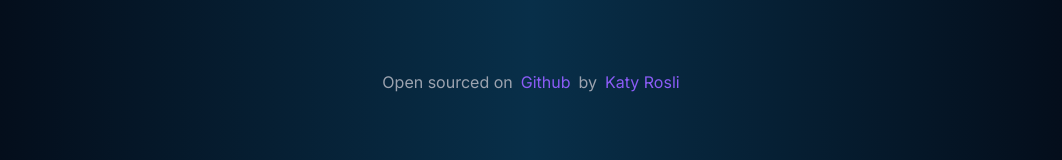
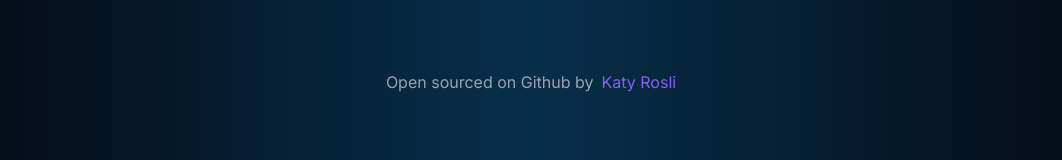
Before and after one commit to KatyRosli/AI-note-taking-assistant, a Next.js app: page / in a window 1280 px wide. Shown: the part 540-700 px from the top of the page, without its empty margins (109-1171 px from the left). Built offline with nearby package versions, Linux system fonts and the light colour scheme; no server answers.

Commit message:
fix footer

```diff
--- a/src/components/Footer.tsx
+++ b/src/components/Footer.tsx
@@ -3,10 +3,8 @@ import { BsLinkedin, BsGithub, BsBehance, BsInstagram } from "react-icons/bs";
 const Footer = () => {
   return (
     <footer className="w-full bottom-0 p-4 mt-16 text-gray-400 flex justify-center">
-      <a className="flex" href="https://github.com/KatyRosli/AI-note-taking-assistant" target="_blank" rel="noopener noreferrer">
-        Open sourced on {""}
-        <div className="text-violet-500 ms-2 me-2">Github{" "}</div>
-        by
+      <a href="https://github.com/KatyRosli/AI-note-taking-assistant" target="_blank" rel="noopener noreferrer">
+        Open sourced on Github by
       </a>
       <a href="https://www.katyrosli.com" target="_blank" rel="nopener noreferrer"className="text-violet-500 ms-2">
         {" "}
```
